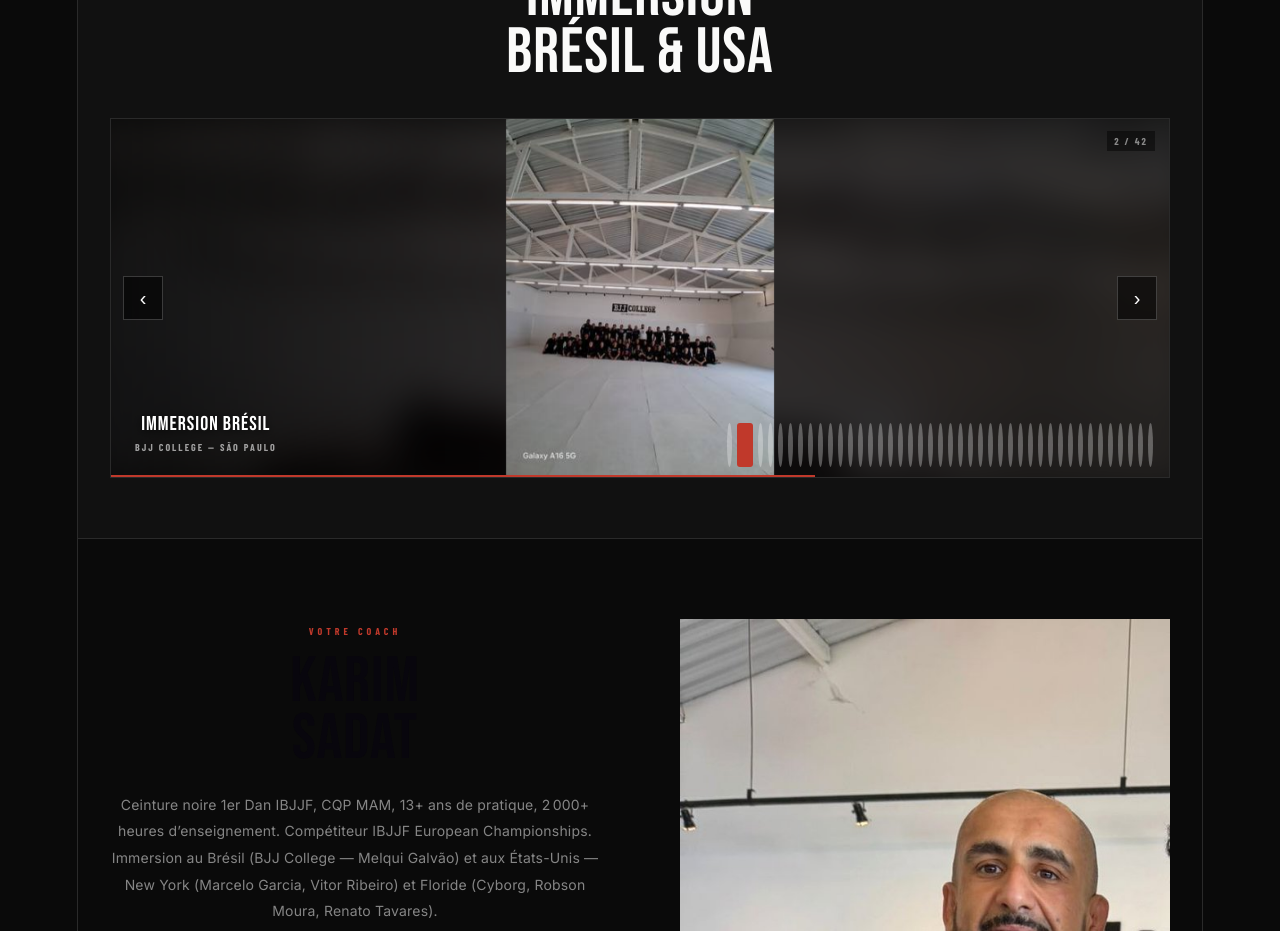
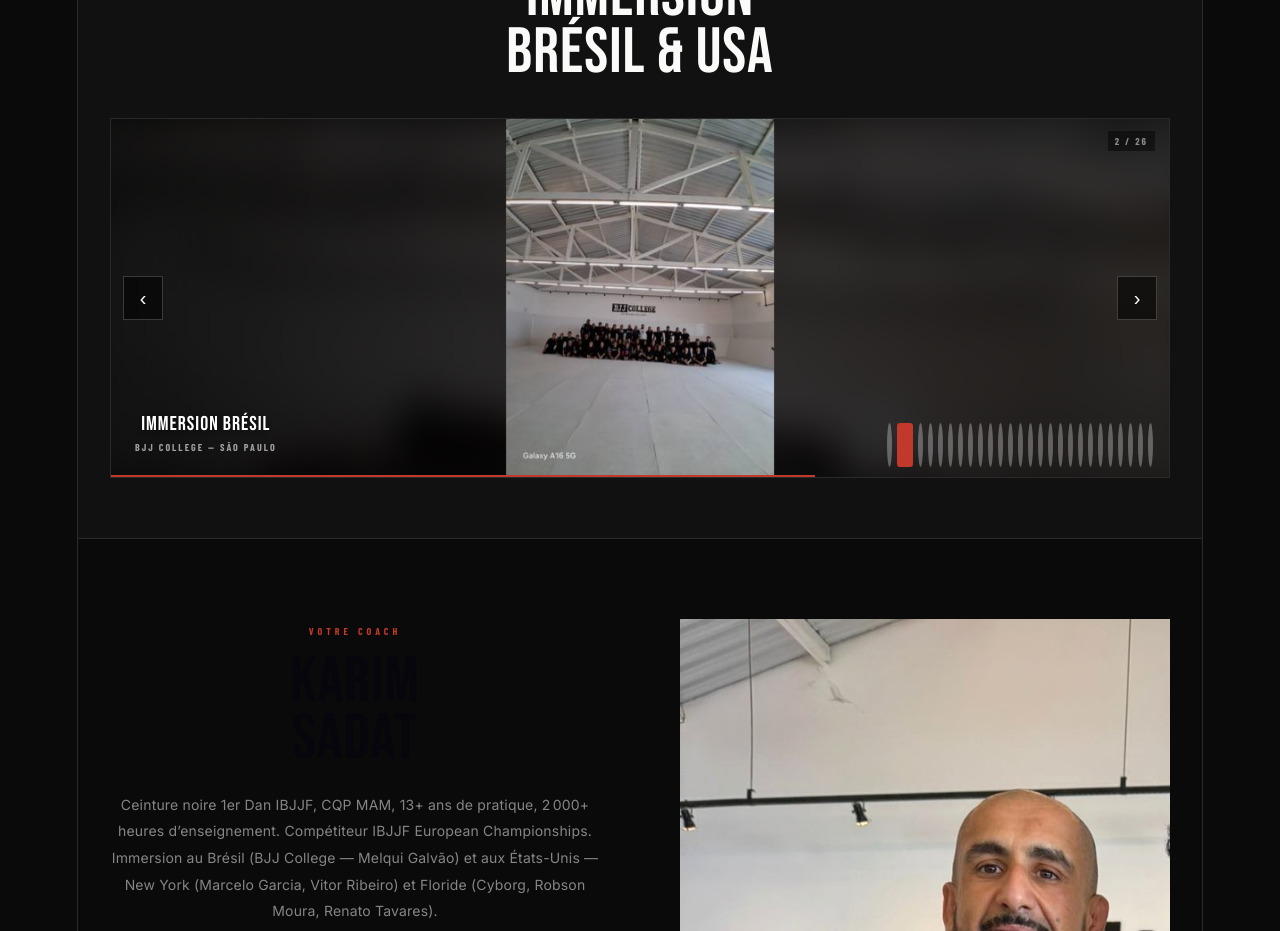
Before and after one commit to Zolmek/SK-Team-BJJ, a React (Vite) app: page / in a window 1280 px wide. Shown: the part 2760-3691 px from the top of the page. Built offline with nearby package versions, Linux system fonts and the light colour scheme; a web font is replaced by a local one.

Commit message:
Update App.jsx

```diff
--- a/src/App.jsx
+++ b/src/App.jsx
@@ -34,22 +34,22 @@ import gallery22 from "./assets/gallery_22.jpg";
 import gallery23 from "./assets/gallery_23.jpg";
 import gallery24 from "./assets/gallery_24.jpg";
 import gallery25 from "./assets/gallery_25.jpg";
-import gallery26 from "./assets/gallery_26.jpg";
-import gallery27 from "./assets/gallery_27.jpg";
-import gallery28 from "./assets/gallery_28.jpg";
-import gallery29 from "./assets/gallery_29.jpg";
-import gallery30 from "./assets/gallery_30.jpg";
-import gallery31 from "./assets/gallery_31.jpg";
-import gallery32 from "./assets/gallery_32.jpg";
-import gallery33 from "./assets/gallery_33.jpg";
-import gallery34 from "./assets/gallery_34.jpg";
-import gallery35 from "./assets/gallery_35.jpg";
-import gallery36 from "./assets/gallery_36.jpg";
-import gallery37 from "./assets/gallery_37.jpg";
-import gallery38 from "./assets/gallery_38.jpg";
-import gallery39 from "./assets/gallery_39.jpg";
-import gallery40 from "./assets/gallery_40.jpg";
-import gallery41 from "./assets/gallery_41.jpg";
+// import gallery26 from "./assets/gallery_26.jpg";
+// import gallery27 from "./assets/gallery_27.jpg";
+// import gallery28 from "./assets/gallery_28.jpg";
+// import gallery29 from "./assets/gallery_29.jpg";
+// import gallery30 from "./assets/gallery_30.jpg";
+// import gallery31 from "./assets/gallery_31.jpg";
+// import gallery32 from "./assets/gallery_32.jpg";
+// import gallery33 from "./assets/gallery_33.jpg";
+// import gallery34 from "./assets/gallery_34.jpg";
+// import gallery35 from "./assets/gallery_35.jpg";
+// import gallery36 from "./assets/gallery_36.jpg";
+// import gallery37 from "./assets/gallery_37.jpg";
+// import gallery38 from "./assets/gallery_38.jpg";
+// import gallery39 from "./assets/gallery_39.jpg";
+// import gallery40 from "./assets/gallery_40.jpg";
+// import gallery41 from "./assets/gallery_41.jpg";
 
 // Images pré-composées 1920×1440 — photo nette centrée sur fond flouté sombre
 const GALLERY_PHOTOS = [
@@ -79,22 +79,22 @@ const GALLERY_PHOTOS = [
   { img: gallery23, cap: "Ceintures noires — Gi",   sub: "BJJ College by Melqui Galvão" },
   { img: gallery24, cap: "Immersion Brésil",         sub: "BJJ College — São Paulo" },
   { img: gallery25, cap: "Entraînement Gi",          sub: "BJJ College — São Paulo" },
-  { img: gallery26, cap: "Immersion Brésil",         sub: "BJJ College — São Paulo" },
-  { img: gallery27, cap: "Immersion Brésil",         sub: "BJJ College — São Paulo" },
-  { img: gallery28, cap: "Immersion Brésil",         sub: "BJJ College — São Paulo" },
-  { img: gallery29, cap: "Immersion Brésil",         sub: "BJJ College — São Paulo" },
-  { img: gallery30, cap: "Immersion Brésil",         sub: "BJJ College — São Paulo" },
-  { img: gallery31, cap: "Immersion Brésil",         sub: "BJJ College — São Paulo" },
-  { img: gallery32, cap: "Immersion Brésil",         sub: "BJJ College — São Paulo" },
-  { img: gallery33, cap: "Immersion Brésil",         sub: "BJJ College — São Paulo" },
-  { img: gallery34, cap: "Immersion Brésil",         sub: "BJJ College — São Paulo" },
-  { img: gallery35, cap: "Entraînement No-Gi",       sub: "BJJ College — São Paulo" },
-  { img: gallery36, cap: "Entraînement No-Gi",       sub: "BJJ College — São Paulo" },
-  { img: gallery37, cap: "Immersion Brésil",         sub: "BJJ College — São Paulo" },
-  { img: gallery38, cap: "Immersion Brésil",         sub: "BJJ College — São Paulo" },
-  { img: gallery39, cap: "Immersion Brésil",         sub: "BJJ College — São Paulo" },
-  { img: gallery40, cap: "Immersion Brésil",         sub: "BJJ College — São Paulo" },
-  { img: gallery41, cap: "Immersion Brésil",         sub: "BJJ College — São Paulo" },
+  // { img: gallery26, cap: "Immersion Brésil",         sub: "BJJ College — São Paulo" },
+  // { img: gallery27, cap: "Immersion Brésil",         sub: "BJJ College — São Paulo" },
+  // { img: gallery28, cap: "Immersion Brésil",         sub: "BJJ College — São Paulo" },
+  // { img: gallery29, cap: "Immersion Brésil",         sub: "BJJ College — São Paulo" },
+  // { img: gallery30, cap: "Immersion Brésil",         sub: "BJJ College — São Paulo" },
+  // { img: gallery31, cap: "Immersion Brésil",         sub: "BJJ College — São Paulo" },
+  // { img: gallery32, cap: "Immersion Brésil",         sub: "BJJ College — São Paulo" },
+  // { img: gallery33, cap: "Immersion Brésil",         sub: "BJJ College — São Paulo" },
+  // { img: gallery34, cap: "Immersion Brésil",         sub: "BJJ College — São Paulo" },
+  // { img: gallery35, cap: "Entraînement No-Gi",       sub: "BJJ College — São Paulo" },
+  // { img: gallery36, cap: "Entraînement No-Gi",       sub: "BJJ College — São Paulo" },
+  // { img: gallery37, cap: "Immersion Brésil",         sub: "BJJ College — São Paulo" },
+  // { img: gallery38, cap: "Immersion Brésil",         sub: "BJJ College — São Paulo" },
+  // { img: gallery39, cap: "Immersion Brésil",         sub: "BJJ College — São Paulo" },
+  // { img: gallery40, cap: "Immersion Brésil",         sub: "BJJ College — São Paulo" },
+  // { img: gallery41, cap: "Immersion Brésil",         sub: "BJJ College — São Paulo" },
 ];
 
 const IMG = {
```
